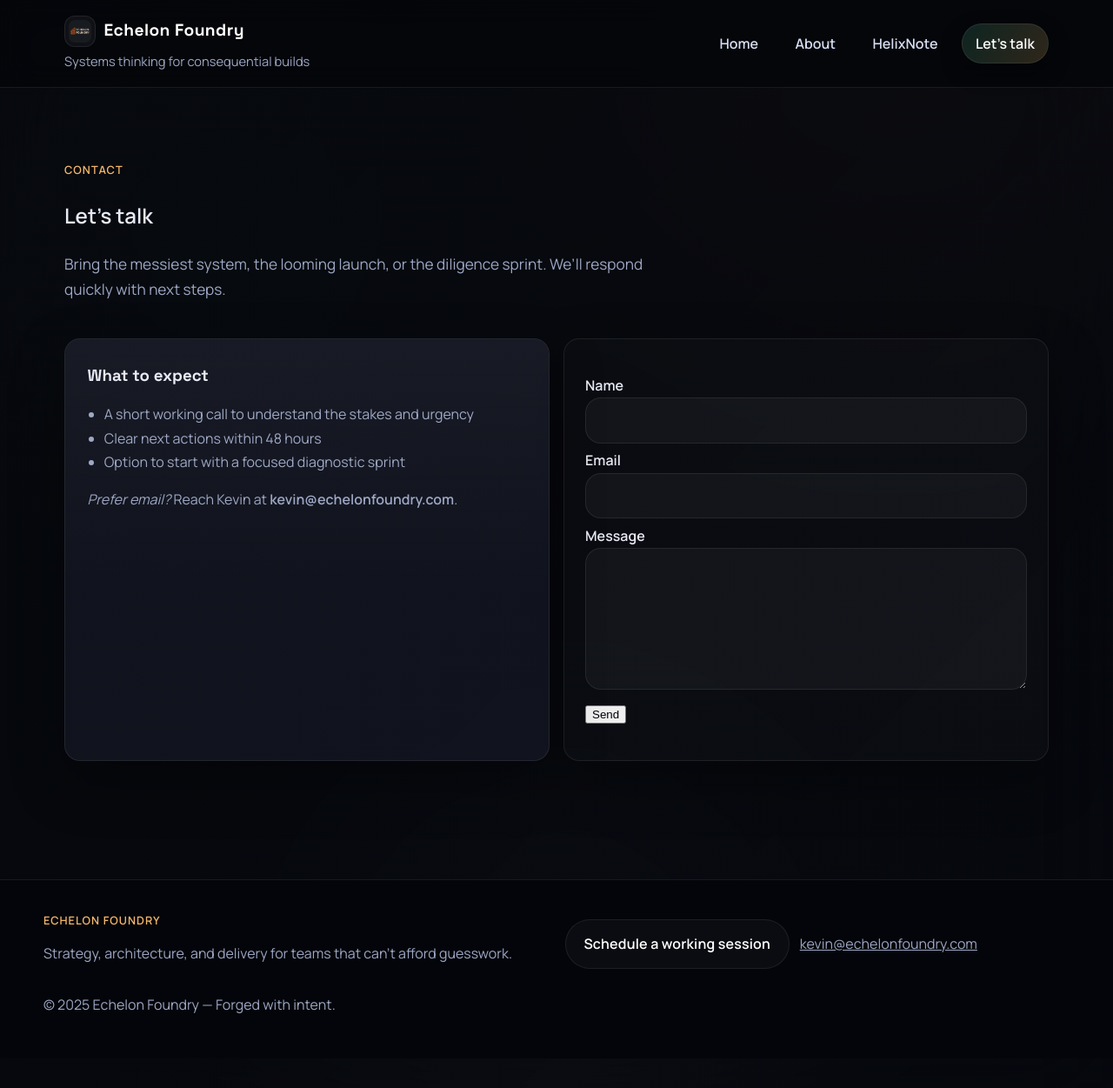
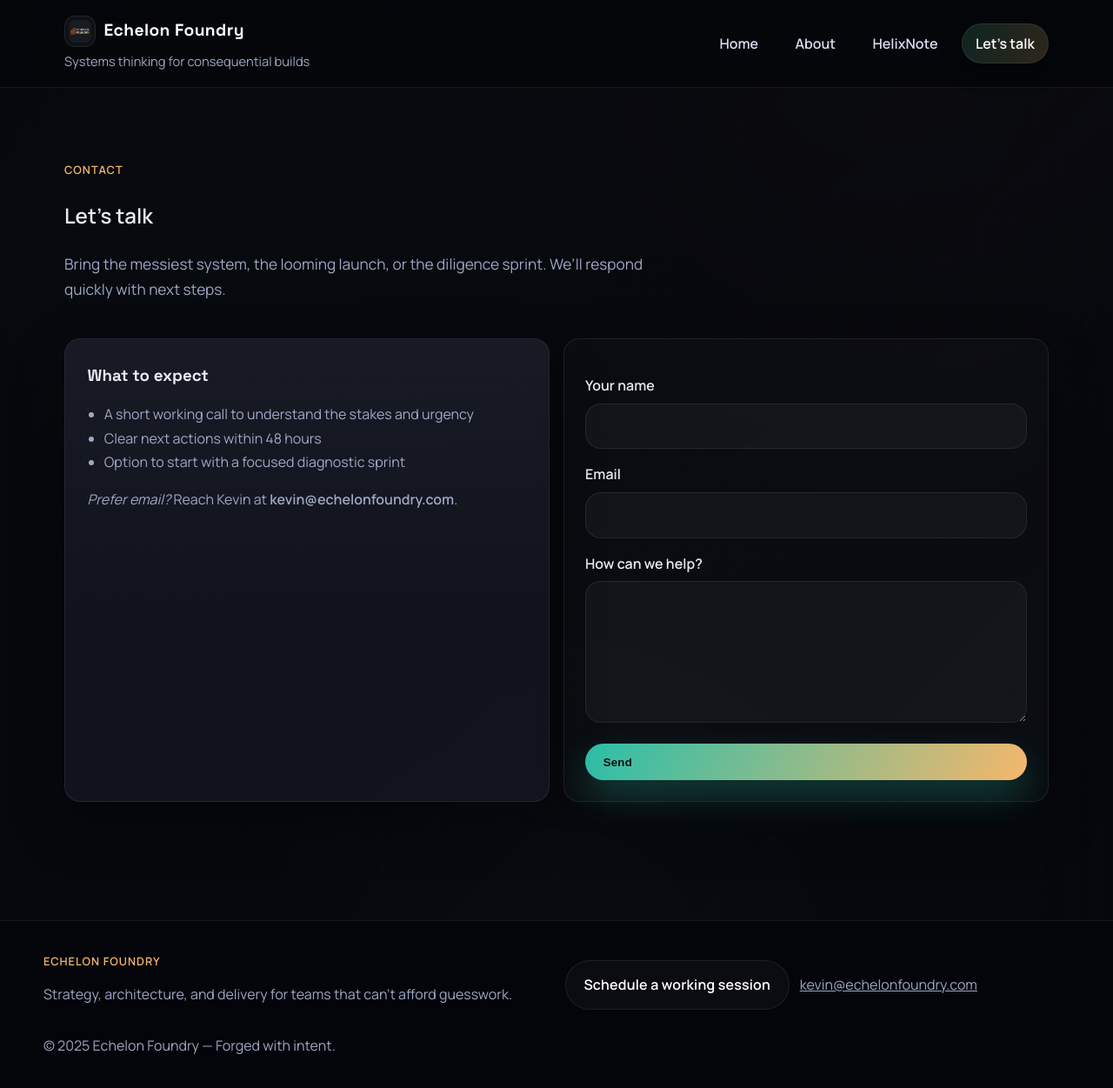
Before and after one commit to kemiller2002/consulting-company, a Jekyll site: the page built from contact.md, in a window 1280 px wide and 1264 px high. Shown: the top 1251 px of the window at 87% size. Built offline with Jekyll 4.4.1, drawn with Linux system fonts in a browser that asks for light colours.

Commit message:
update contact us form

```diff
--- a/_includes/header.html
+++ b/_includes/header.html
@@ -1,5 +1,4 @@
 <header class="site-header">
-  <script src="contact.js"></script>
   <div class="nav-shell">
     <div class="brand">
       <a href="{{ '/' | relative_url }}" class="brand-link">
--- a/contact.md
+++ b/contact.md
@@ -23,36 +23,28 @@ title: Contact
       <p class="mute"><em>Prefer email?</em> Reach Kevin at <strong>kevin@echelonfoundry.com</strong>.</p>
     </div>
     <div class="form-card">
-   <form class="contact-form" data-form-id="echelon">
-  <label>
-    Name
-    <input name="name" type="text" autocomplete="name" required />
-  </label>
-
-  <label>
-    Email
-    <input name="email" type="email" autocomplete="email" required />
-  </label>
-
-  <label>
-    Message
-    <textarea name="message" rows="6" required></textarea>
-  </label>
-
-  <!-- Honeypot (hidden) -->
-
-<input
-    type="text"
-    name="company_website"
-    autocomplete="off"
-    tabindex="-1"
-    style="position:absolute;left:-9999px;opacity:0;height:0;width:0"
-  />
-
-<button type="submit">Send</button>
-
-  <p class="form-status" aria-live="polite" style="margin-top: 0.75rem;"></p>
-</form>
+      <form
+        class="contact-form"
+        data-form-id="inquiry"
+        id="contact-form"
+      >
+        <div class="stack">
+          <div>
+            <label for="name">Your name</label>
+            <input type="text" id="name" name="name" required />
+          </div>
+          <div>
+            <label for="email">Email</label>
+            <input type="email" id="email" name="email" required />
+          </div>
+          <div>
+            <label for="message">How can we help?</label>
+            <textarea id="message" name="message" rows="6" required></textarea>
+          </div>
+          <button type="submit" class="button primary">Send</button>
+        </div>
+      </form>
+        <script src="contact.js"></script>
     </div>
   </div>
 </section>
```
